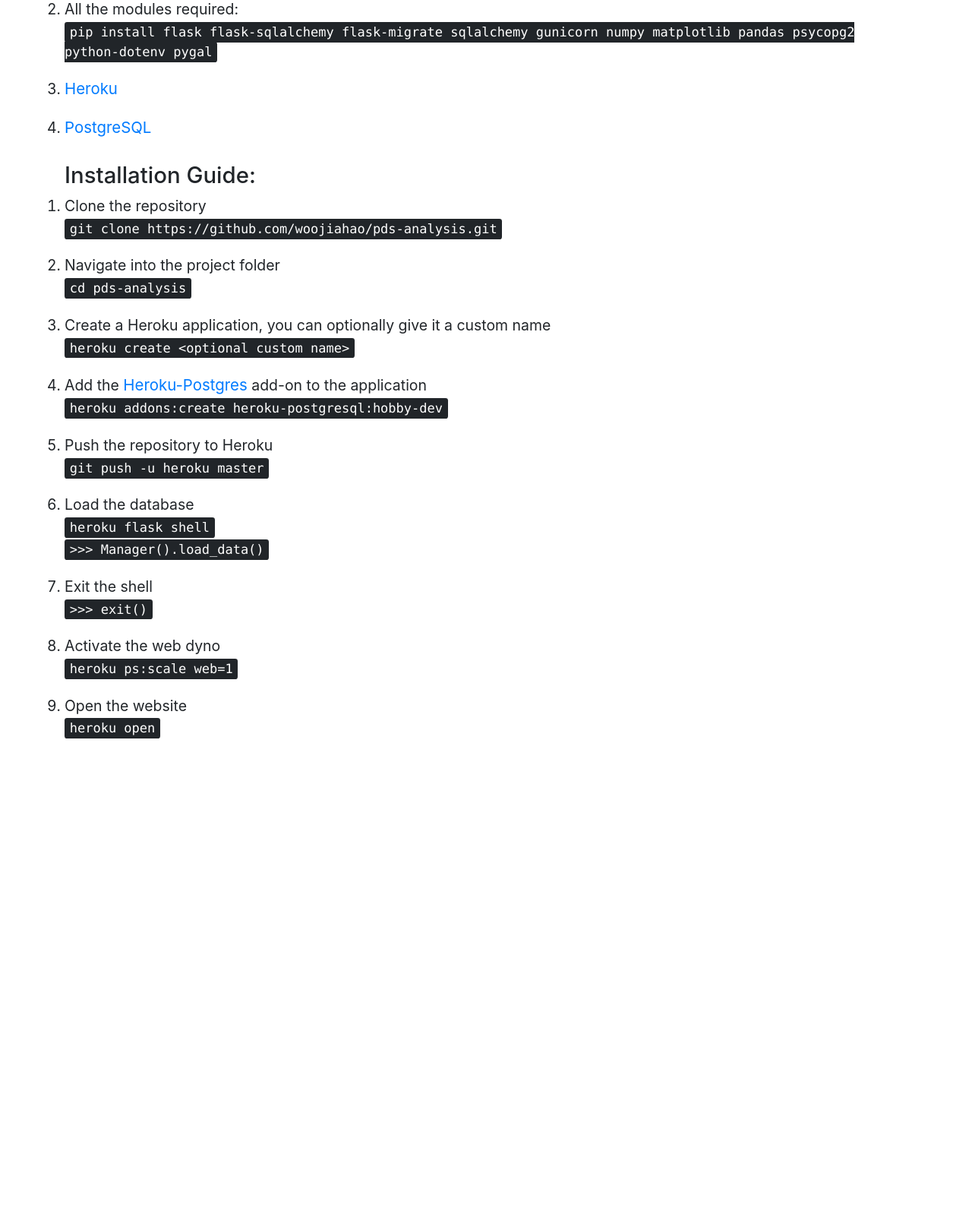
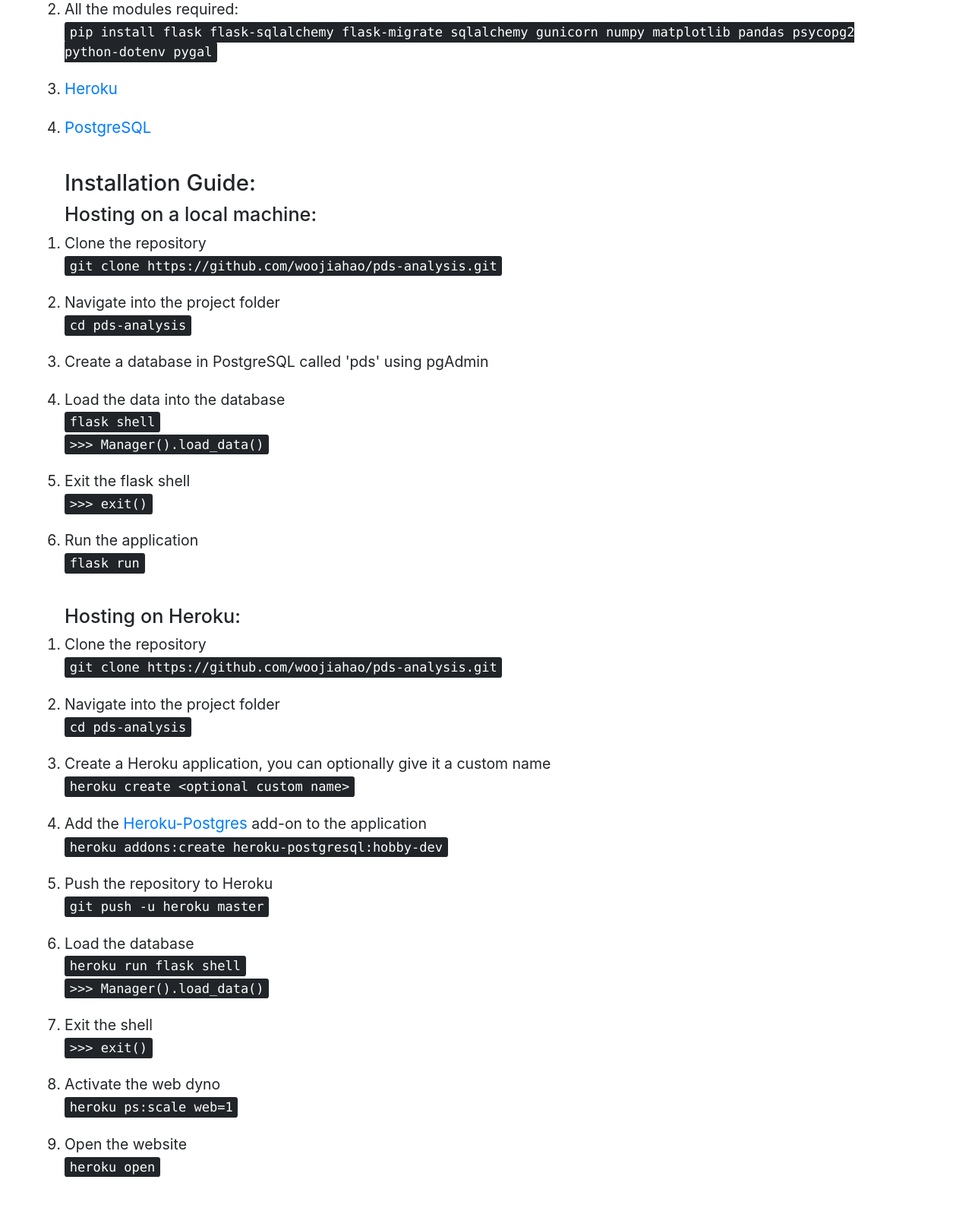
Before and after one commit to woojiahao/pds-analysis, a Flask app: page /setup in a window 1280 px wide. Shown: the part 482-2072 px from the top of the page at 76% size. Before the commit the page ends 1454 px from the top, so only its background shows below. Run offline with Flask 2, Linux system fonts and the light colour scheme; parts of the project's set-up code (start-up, migrations or seed data) failed here and were passed over; some libraries are stand-ins or nearby versions.

Commit message:
fixed the setup guide for the website

```diff
--- a/app/static/css/styles.css
+++ b/app/static/css/styles.css
@@ -24,10 +24,10 @@ ol li:not(:last-child) {
     margin-bottom: 20px;
 }
 
-h3 {
+h3, .gallery {
     margin-top: 30px;
 }
 
-.gallery {
-    margin-top: 30px;
+ol:not(:last-child) {
+    margin-bottom: 40px;
 }
--- a/app/templates/setup.html
+++ b/app/templates/setup.html
@@ -37,6 +37,40 @@
 	</ol>
 
 	<h3>Installation Guide:</h3>
+	<h4>Hosting on a local machine:</h4>
+	<ol>
+		<li>
+			Clone the repository
+			<br>
+			<kbd>git clone https://github.com/woojiahao/pds-analysis.git</kbd>
+		</li>
+		<li>
+			Navigate into the project folder
+			<br>
+			<kbd>cd pds-analysis</kbd>
+		</li>
+		<li>
+			Create a database in PostgreSQL called 'pds' using pgAdmin
+		</li>
+		<li>
+			Load the data into the database
+			<br>
+			<kbd>flask shell</kbd>
+			<br>
+			<kbd>&gt;&gt;&gt; Manager().load_data()</kbd>
+		</li>
+		<li>
+			Exit the flask shell
+			<br>
+			<kbd>&gt;&gt;&gt; exit()</kbd>
+		</li>
+		<li>
+			Run the application
+			<br>
+			<kbd>flask run</kbd>
+		</li>
+	</ol>
+	<h4>Hosting on Heroku:</h4>
 	<ol>
 		<li>
 			Clone the repository
@@ -68,7 +102,7 @@
 		<li>
 			Load the database
 			<br>
-				<kbd>heroku flask shell</kbd>
+			<kbd>heroku run flask shell</kbd>
 			<br>
 			<kbd>&gt;&gt;&gt; Manager().load_data()</kbd>
 		</li>
```
Lines whose indentation alone changed are shown as unchanged.
